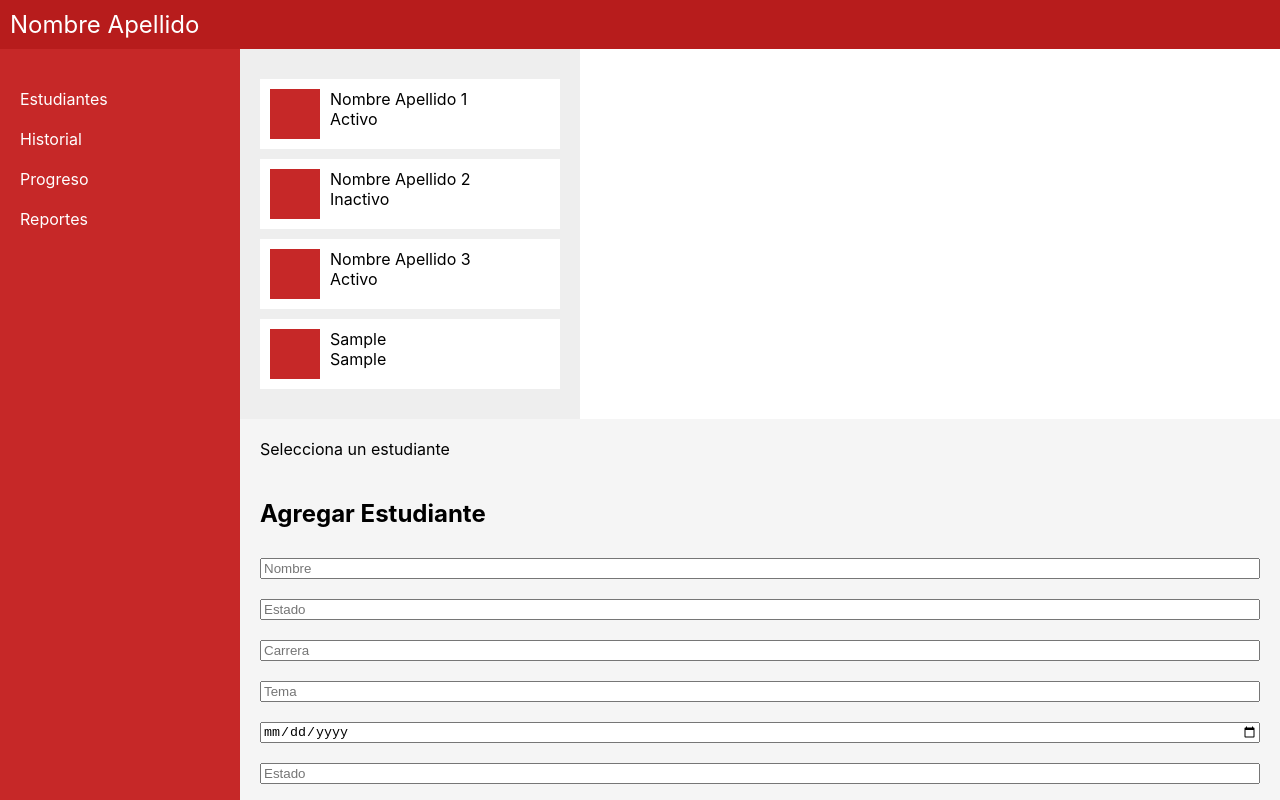
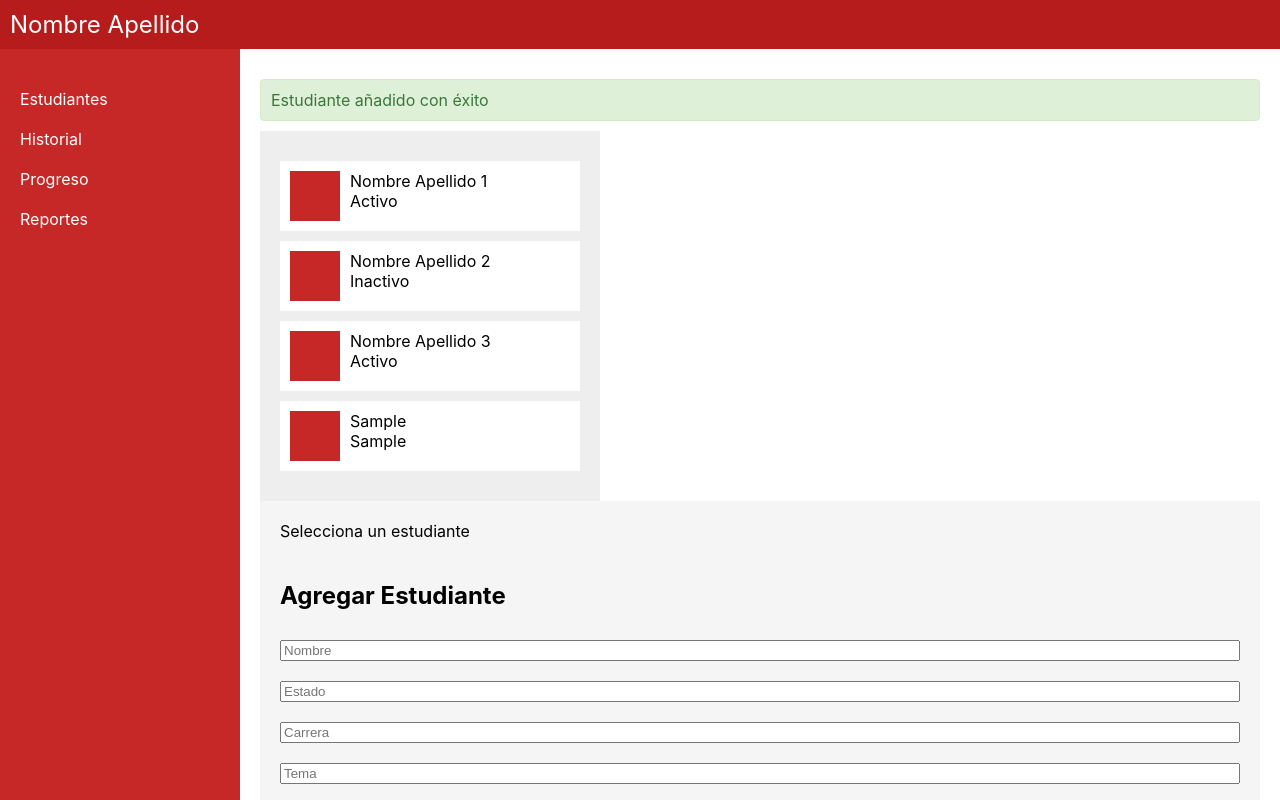
Before and after one commit to Papuxking/Sistema-de-docentes-tutores, a React (Create React App) app: page / in a window 1280 px wide. Both pictures are taken after typing "Sample", "Sample", "Sample", "Sample", "2020-01-15", "Sample" into the empty fields and a click on the button "Guardar". Shown: the top 800 px of the page. Built offline with nearby package versions, Linux system fonts and the light colour scheme.

Commit message:
avance 3

```diff
--- a/src/App.css
+++ b/src/App.css
@@ -15,3 +15,45 @@
   flex: 1;
   flex-direction: column;
 }
+
+/* App.css */
+
+.message {
+  background-color: #dff0d8;
+  color: #3c763d;
+  padding: 10px;
+  margin: 10px 0;
+  border: 1px solid #d6e9c6;
+  border-radius: 4px;
+}
+
+/* App.css */
+
+.app {
+  display: flex;
+  flex-direction: column;
+  height: 100vh;
+}
+
+.main {
+  display: flex;
+  flex: 1;
+}
+
+.content {
+  display: flex;
+  flex-direction: column;
+  flex: 1;
+  padding: 20px;
+}
+
+.message {
+  background-color: #dff0d8;
+  color: #3c763d;
+  padding: 10px;
+  margin: 10px 0;
+  border: 1px solid #d6e9c6;
+  border-radius: 4px;
+}
+
+/* Añade más estilos según sea necesario para coincidir con el mockup */
--- a/src/App.js
+++ b/src/App.js
@@ -17,18 +17,22 @@ function App() {
     const [students, setStudents] = useState(initialStudents);
     const [selectedStudent, setSelectedStudent] = useState(null);
     const [editingStudent, setEditingStudent] = useState(null);
+    const [message, setMessage] = useState('');
 
     const handleAddStudent = (student) => {
         setStudents([...students, { ...student, id: students.length + 1 }]);
+        setMessage('Estudiante añadido con éxito');
     };
 
     const handleUpdateStudent = (updatedStudent) => {
         setStudents(students.map(student => student.id === updatedStudent.id ? updatedStudent : student));
+        setMessage('Estudiante actualizado con éxito');
     };
 
     const handleDeleteStudent = (studentId) => {
         setStudents(students.filter(student => student.id !== studentId));
         setSelectedStudent(null);
+        setMessage('Estudiante eliminado con éxito');
     };
 
     const renderContent = () => {
@@ -36,6 +40,7 @@ function App() {
             case 'estudiantes':
                 return (
                     <div className="content">
+                        {message && <div className="message">{message}</div>}
                         <StudentList students={students} onSelectStudent={setSelectedStudent} />
                         <StudentDetails student={selectedStudent} onDelete={handleDeleteStudent} setEditingStudent={setEditingStudent} />
                         <StudentForm onAddStudent={handleAddStudent} onUpdateStudent={handleUpdateStudent} editingStudent={editingStudent} setEditingStudent={setEditingStudent} />
--- a/src/components/StudentDetails.js
+++ b/src/components/StudentDetails.js
@@ -5,6 +5,12 @@ function StudentDetails({ student, onDelete, setEditingStudent }) {
     if (!student) {
         return <div className="student-details">Selecciona un estudiante</div>;
     }
+
+    const handleDelete = () => {
+        if (window.confirm(`¿Estás seguro de que deseas eliminar a ${student.name}?`)) {
+            onDelete(student.id);
+        }
+    };
 
     return (
         <div className="student-details">
@@ -15,7 +21,7 @@ function StudentDetails({ student, onDelete, setEditingStudent }) {
                 <p>Tema: {student.tema}</p>
                 <p>Fecha Aprobación: {student.fechaAprobacion}</p>
                 <p>Estado: {student.estado}</p>
-                <button onClick={() => onDelete(student.id)}>Eliminar</button>
+                <button onClick={handleDelete}>Eliminar</button>
                 <button onClick={() => setEditingStudent(student)}>Editar</button>
             </div>
         </div>
--- a/src/components/StudentForm.css
+++ b/src/components/StudentForm.css
@@ -17,3 +17,11 @@
 .student-form form button {
     margin: 10px 0;
 }
+
+/* StudentForm.css */
+
+.student-form .error {
+    color: red;
+    margin-top: 5px;
+    font-size: 0.875em;
+}
--- a/src/components/StudentForm.js
+++ b/src/components/StudentForm.js
@@ -11,6 +11,7 @@ function StudentForm({ onAddStudent, onUpdateStudent, editingStudent, setEditing
         fechaAprobacion: '',
         estado: ''
     });
+    const [errors, setErrors] = useState({});
 
     useEffect(() => {
         if (editingStudent) {
@@ -28,6 +29,18 @@ function StudentForm({ onAddStudent, onUpdateStudent, editingStudent, setEditing
         }
     }, [editingStudent]);
 
+    const validate = () => {
+        let newErrors = {};
+        if (!student.name) newErrors.name = 'Nombre es requerido';
+        if (!student.status) newErrors.status = 'Estado es requerido';
+        if (!student.carrera) newErrors.carrera = 'Carrera es requerida';
+        if (!student.tema) newErrors.tema = 'Tema es requerido';
+        if (!student.fechaAprobacion) newErrors.fechaAprobacion = 'Fecha de aprobación es requerida';
+        if (!student.estado) newErrors.estado = 'Estado es requerido';
+        setErrors(newErrors);
+        return Object.keys(newErrors).length === 0;
+    };
+
     const handleChange = (e) => {
         const { name, value } = e.target;
         setStudent({
@@ -38,6 +51,8 @@ function StudentForm({ onAddStudent, onUpdateStudent, editingStudent, setEditing
 
     const handleSubmit = (e) => {
         e.preventDefault();
+        if (!validate()) return;
+
         if (student.id) {
             onUpdateStudent(student);
         } else {
@@ -60,12 +75,19 @@ function StudentForm({ onAddStudent, onUpdateStudent, editingStudent, setEditing
             <h2>{student.id ? 'Editar Estudiante' : 'Agregar Estudiante'}</h2>
             <form onSubmit={handleSubmit}>
                 <input type="text" name="name" value={student.name} onChange={handleChange} placeholder="Nombre" required />
+                {errors.name && <div className="error">{errors.name}</div>}
                 <input type="text" name="status" value={student.status} onChange={handleChange} placeholder="Estado" required />
+                {errors.status && <div className="error">{errors.status}</div>}
                 <input type="text" name="carrera" value={student.carrera} onChange={handleChange} placeholder="Carrera" required />
+                {errors.carrera && <div className="error">{errors.carrera}</div>}
                 <input type="text" name="tema" value={student.tema} onChange={handleChange} placeholder="Tema" required />
+                {errors.tema && <div className="error">{errors.tema}</div>}
                 <input type="date" name="fechaAprobacion" value={student.fechaAprobacion} onChange={handleChange} required />
+                {errors.fechaAprobacion && <div className="error">{errors.fechaAprobacion}</div>}
                 <input type="text" name="estado" value={student.estado} onChange={handleChange} placeholder="Estado" required />
+                {errors.estado && <div className="error">{errors.estado}</div>}
                 <button type="submit">Guardar</button>
+                {student.id && <button type="button" onClick={() => setEditingStudent(null)}>Cancelar</button>}
             </form>
         </div>
     );
```
